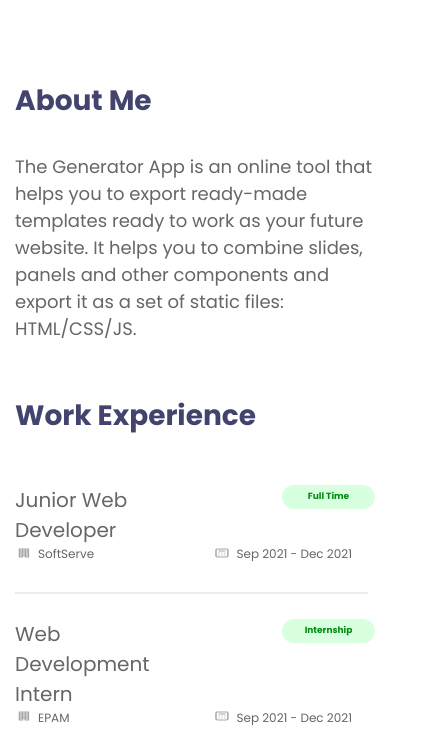
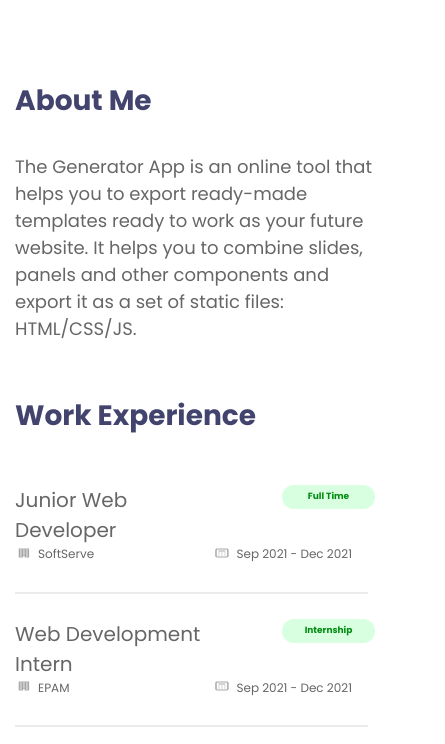
Before and after one commit to DmyTROSAlii/WebPortfolio-NotMy, a plain HTML site: page about.html in a window 390 px wide. Shown: the part 100-844 px from the top of the page, 445 px wide, since content can reach past the window. Drawn offline with Linux system fonts and the light colour scheme; files whose address does not match are found by name.

Commit message:
Fix media for 400px width

```diff
--- a/css/components/section-about.css
+++ b/css/components/section-about.css
@@ -102,7 +102,12 @@
 @media screen and (max-width: 480px) {
 	.about-section .item .position,
 	.about-section .item .name-univer {
-		max-width: 230px;
+		max-width: 200px;
+	}
+
+	.about-section .item .type-work,
+	.about-section .item .last-row-time {
+		min-width: 170px;
 	}
 
 	.about-section .name-univer h3,
```
